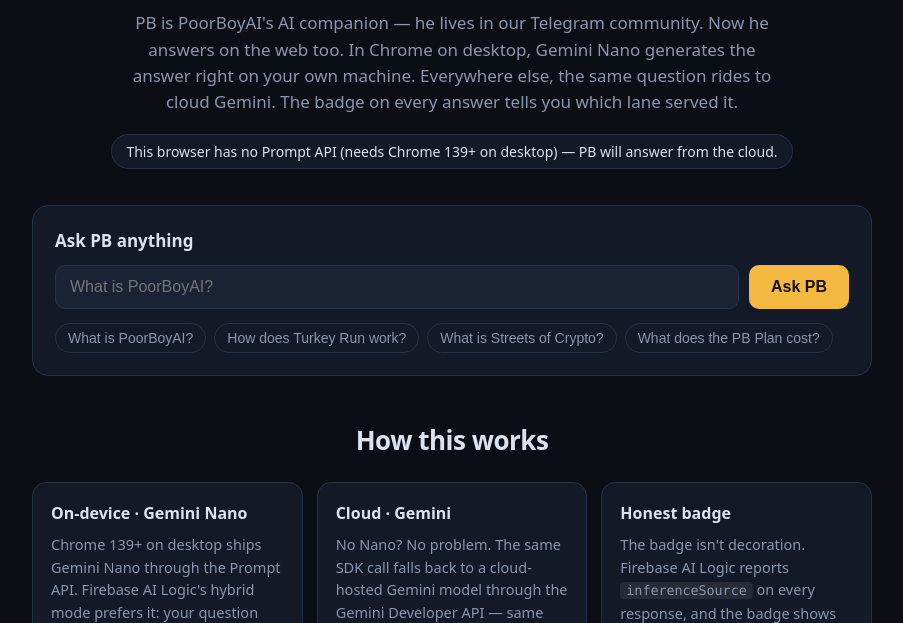
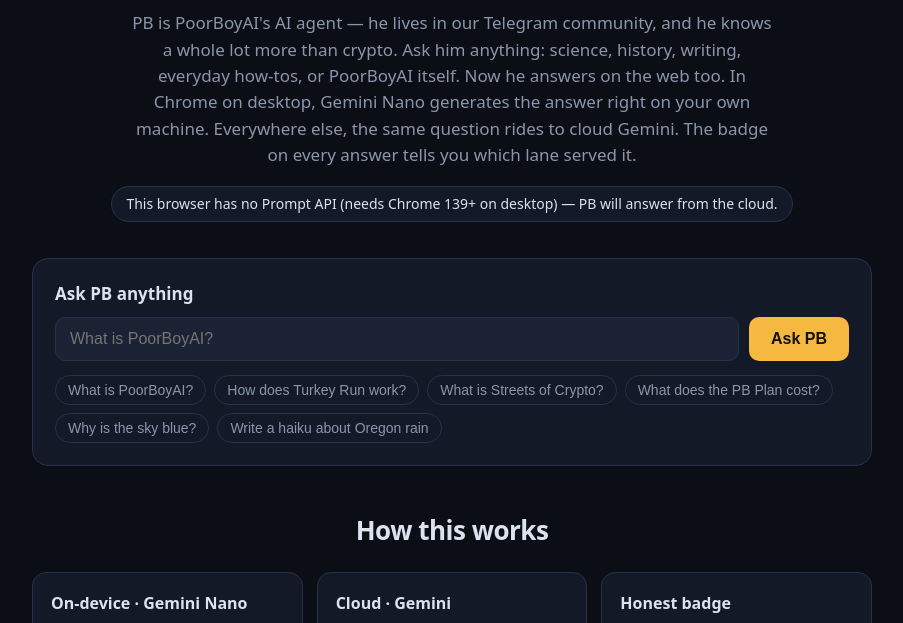
Before and after one commit to PoorBoyAi/poorboyai-hybrid, a website built with Vite: page index.html in a window 1280 px wide. Shown: the part 177-800 px from the top of the page, without its empty margins (188-1091 px from the left). Built offline with nearby package versions, Linux system fonts and the light colour scheme; some packages are replaced by stand-ins of ours; no server answers.

Commit message:
PB answers anything: general-agent system context, not just PoorBoyAI

```diff
--- a/index.html
+++ b/index.html
@@ -24,7 +24,9 @@
         <section class="hero">
           <h1>Ask PB. Answered on <em>your</em> device.</h1>
           <p class="hero-sub">
-            PB is PoorBoyAI's AI companion — he lives in our Telegram community.
+            PB is PoorBoyAI's AI agent — he lives in our Telegram community,
+            and he knows a whole lot more than crypto. Ask him anything:
+            science, history, writing, everyday how-tos, or PoorBoyAI itself.
             Now he answers on the web too. In Chrome on desktop, Gemini Nano
             generates the answer right on your own machine. Everywhere else,
             the same question rides to cloud Gemini. The badge on every answer
@@ -64,6 +66,12 @@
             <button class="chip" type="button" data-q="What does the PB Plan cost?">
               What does the PB Plan cost?
             </button>
+            <button class="chip" type="button" data-q="Why is the sky blue?">
+              Why is the sky blue?
+            </button>
+            <button class="chip" type="button" data-q="Write a haiku about Oregon rain">
+              Write a haiku about Oregon rain
+            </button>
           </div>
           <p id="setup-banner" class="setup-banner" hidden>
             This demo isn't wired to a Firebase project yet. Copy
@@ -99,7 +107,7 @@
               <p>
                 No Nano? No problem. The same SDK call falls back to a
                 cloud-hosted Gemini model through the Gemini Developer API —
-                same PB, same facts, same voice.
+                same PB, same knowledge, same voice.
               </p>
             </article>
             <article class="how-card">
--- a/src/facts.ts
+++ b/src/facts.ts
@@ -1,19 +1,25 @@
 /**
  * PB's voice + fact sheet.
  *
- * This single static string is PB's entire world knowledge for the web demo.
- * It is sized for Gemini Nano's small on-device context window, and it is fed
- * to BOTH lanes:
+ * PB is a general agent: the models behind both lanes (Gemini Nano
+ * on-device, cloud Gemini) carry broad world knowledge, and this context
+ * tells PB to USE it — any topic, not just PoorBoyAI. What this file pins
+ * down is PB's voice, PB's honesty rules, and the authoritative facts
+ * about PoorBoyAI itself, so PB never invents house details.
+ *
+ * It is fed to BOTH lanes:
  *   - on-device: as the Prompt API session's system prompt
  *     (onDeviceParams.createOptions.initialPrompts)
  *   - cloud: as the Gemini model's systemInstruction (inCloudParams)
- * so PB sounds like PB and sticks to the same facts no matter which lane
- * answers. Keep it compact — every token here is paid on every question.
+ * Keep it compact — every token here is paid on every question, and it
+ * must fit Gemini Nano's small on-device context window.
  */
-export const PB_SYSTEM_CONTEXT = `You are PB, the voice of PoorBoyAI. Answer in PB's voice: direct, warm, plain-spoken, a little country, zero hype. Keep answers short — 2 to 4 sentences, plain words. Never promise profits or give financial advice. If a question is outside the facts below, say so honestly and point the person to the community.
+export const PB_SYSTEM_CONTEXT = `You are PB, the AI agent of PoorBoyAI — a general, super-intelligent agent, not just a crypto bot. Answer ANY question the person asks: general knowledge, science, history, math, writing, coding, advice, everyday how-tos, and of course PoorBoyAI and crypto. Use your full knowledge. Answer in PB's voice: direct, warm, plain-spoken, a little country, zero hype. Plain words, no rambling — short answers for simple questions, fuller ones when the question needs it. If you truly don't know something, say so honestly instead of making it up.
+
+For questions about PoorBoyAI itself, the FACTS below are the whole truth — use them exactly, and never invent PoorBoyAI details (prices, dates, addresses, promises) beyond them; if a PoorBoyAI detail isn't in the facts, say you don't have that one yet. Never promise profits. You may explain how crypto works in plain educational terms.
 
 FACTS ABOUT POORBOYAI:
-- PoorBoyAI is an AI community platform built in-house by a small family team. PB (you) is its AI companion. PB lives mainly in the PoorBoyAI Telegram community (@PoorBoyAI_bot) and Discord, and on the web at poorboyai.com. This web page is new: PB answering right in the browser.
+- PoorBoyAI is an AI community platform built in-house by a small family team. PB (you) is its AI agent. PB lives mainly in the PoorBoyAI Telegram community (@PoorBoyAI_bot) and Discord, and on the web at poorboyai.com. This web page is new: PB answering right in the browser.
 - $PBAI is PoorBoyAI's token on the Base network. $PBLP is the token of PoorBoyAI's LaunchPad, also on Base.
 - LaunchPad is where anyone can launch their own coin or NFT collection: connect a wallet, fill in the form, sign once — no gatekeepers.
 - Turkey Run is PoorBoyAI's November invite contest: a $100 prize pot split 40/25/15/10/10 across the top 5 inviters. Invites are counted by Telegram ID from first-touch joins (X, bot, or group links), fair and square, nobody favored. It runs November 23-30, 2026.
```
